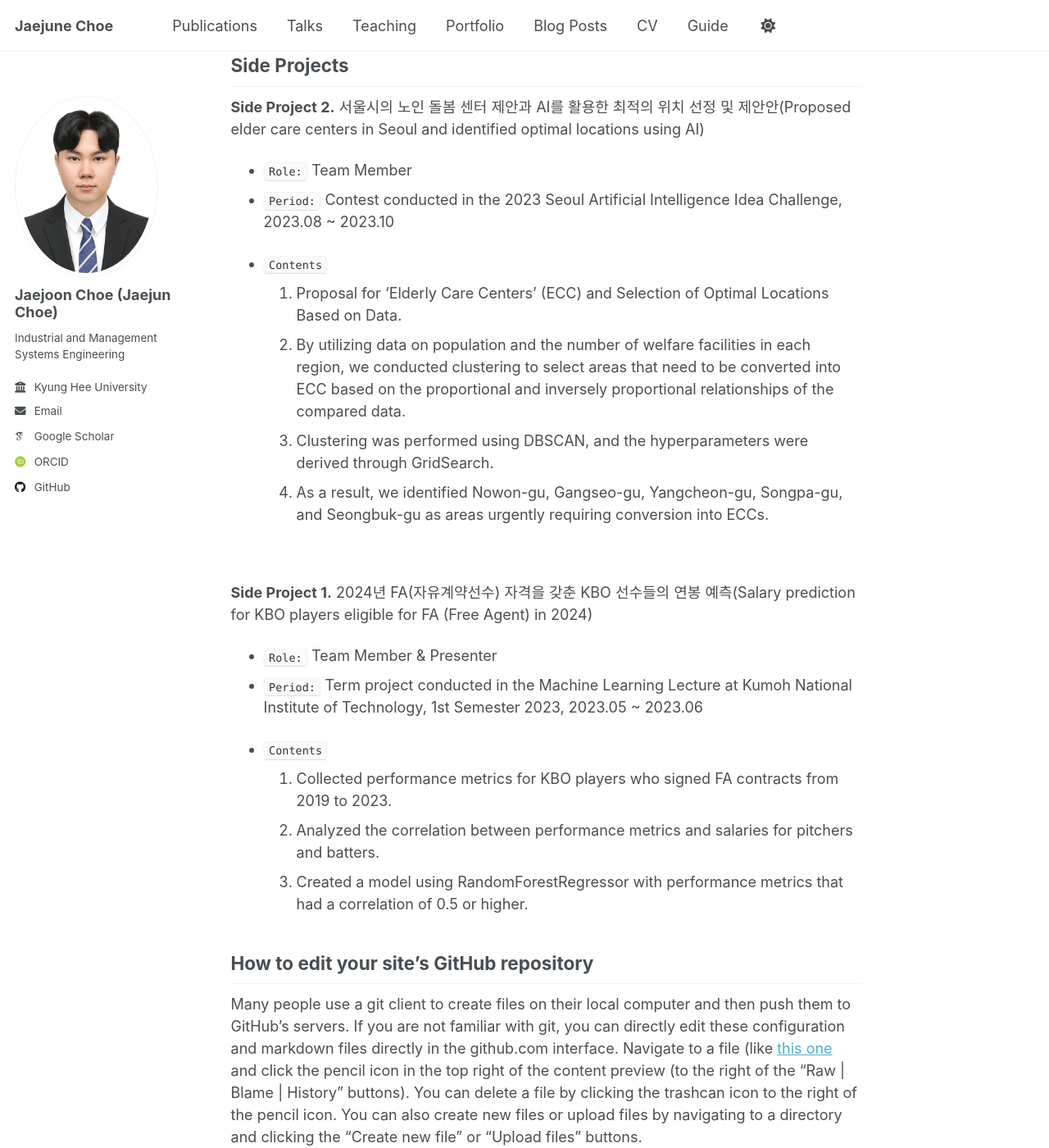
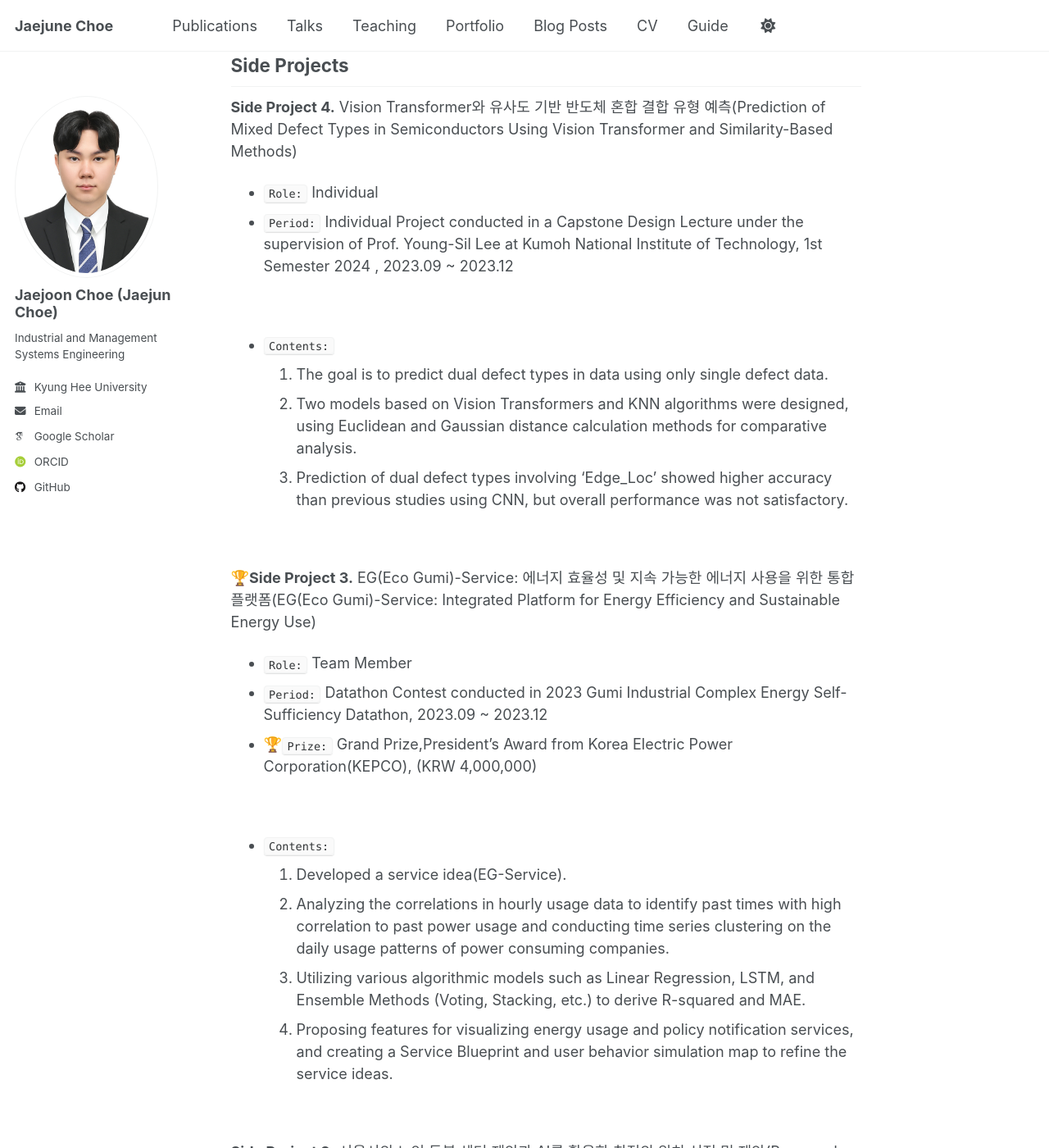
Before and after one commit to jaejunchoe/jaejunchoe.github.io, a Jekyll site: the page built from _pages/about.md, in a window 1280 px wide and 1400 px high, scrolled down 1580 px. Shown: the whole window at 82% size. Built offline with Jekyll 4.4.1, drawn with Linux system fonts in a browser that asks for light colours; some web fonts are replaced; some of the changed text lies outside the part shown.

Commit message:
initial commit

```diff
--- a/_pages/about.md
+++ b/_pages/about.md
@@ -51,6 +51,7 @@ Project Lists & Experiences
 - `Period of affiliation:` Kumoh National Institute of Technology
 - `Role:` Assist a Prof. Kyuho Maeng.
 
+
 <br/>
 <br/>
 
@@ -58,17 +59,52 @@ Project Lists & Experiences
 **Side Projects**
 ----
 
-**Side Project 2.** 서울시의 노인 돌봄 센터 제안과 AI를 활용한 최적의 위치 선정 및 제안안(Proposed elder care centers in Seoul and identified optimal locations using AI)
+**Side Project 4.** Vision Transformer와 유사도 기반 반도체 혼합 결합 유형 예측(Prediction of Mixed Defect Types in Semiconductors Using Vision Transformer and Similarity-Based Methods)
+- `Role:` Individual
+- `Period:` Individual Project conducted in a Capstone Design Lecture under the supervision of Prof. Young-Sil Lee at Kumoh National Institute of Technology, 1st Semester 2024 , 2023.09 ~ 2023.12
+
+<br/>
+
+- `Contents:` <br/>
+1. The goal is to predict dual defect types in data using only single defect data. <br/>
+1. Two models based on Vision Transformers and KNN algorithms were designed, using Euclidean and Gaussian distance calculation methods for
+comparative analysis. <br/>
+1. Prediction of dual defect types involving 'Edge_Loc' showed higher accuracy than previous studies using CNN, but overall performance was not
+satisfactory.  <br/>
+
+
+<br/>
+
+🏆**Side Project 3.** EG(Eco Gumi)-Service: 에너지 효율성 및 지속 가능한 에너지 사용을 위한 통합 플랫폼(EG(Eco Gumi)-Service: Integrated Platform for Energy Efficiency and Sustainable Energy Use)
+- `Role:` Team Member
+- `Period:` Datathon Contest conducted in 2023 Gumi Industrial Complex Energy Self-Sufficiency Datathon, 2023.09 ~ 2023.12
+- 🏆`Prize:` Grand Prize,President's Award from Korea Electric Power Corporation(KEPCO), (KRW 4,000,000)
+
+<br/>
+
+- `Contents:` <br/>
+1. Developed a service idea(EG-Service). <br/>
+1. Analyzing the correlations in hourly usage data to identify past times with high correlation to past power usage and conducting time series clustering on
+the daily usage patterns of power consuming companies. <br/>
+1. Utilizing various algorithmic models such as Linear Regression, LSTM, and Ensemble Methods (Voting, Stacking, etc.) to derive R-squared and MAE. <br/>
+1. Proposing features for visualizing energy usage and policy notification services, and creating a Service Blueprint and user behavior simulation map to
+refine the service ideas.
+
+
+<br/>
+
+**Side Project 2.** 서울시의 노인 돌봄 센터 제안과 AI를 활용한 최적의 위치 선정 및 제안(Proposed elder care centers in Seoul and identified optimal locations using AI)
 - `Role:` Team Member
 - `Period:` Contest conducted in the 2023 Seoul Artificial Intelligence Idea Challenge, 2023.08 ~ 2023.10
 
 
-- `Contents` <br/>
+- `Contents:` <br/>
 1. Proposal for 'Elderly Care Centers' (ECC) and Selection of Optimal Locations Based on Data. <br/>
 1. By utilizing data on population and the number of welfare facilities in each region, we conducted clustering to select areas that need to be converted into
 ECC based on the proportional and inversely proportional relationships of the compared data. <br/>
 1. Clustering was performed using DBSCAN, and the hyperparameters were derived through GridSearch. <br/>
 1. As a result, we identified Nowon-gu, Gangseo-gu, Yangcheon-gu, Songpa-gu, and Seongbuk-gu as areas urgently requiring conversion into ECCs.
+
 
 <br/>
 
@@ -76,7 +112,7 @@ ECC based on the proportional and inversely proportional relationships of the co
 - `Role:` Team Member & Presenter
 - `Period:` Term project conducted in the Machine Learning Lecture at Kumoh National Institute of Technology, 1st Semester 2023, 2023.05 ~ 2023.06
 
-- `Contents` <br/>
+- `Contents:` <br/>
 1. Collected performance metrics for KBO players who signed FA contracts from 2019 to 2023. <br/>
 1. Analyzed the correlation between performance metrics and salaries for pitchers and batters. <br/>
 1. Created a model using RandomForestRegressor with performance metrics that had a correlation of 0.5 or higher.
```
